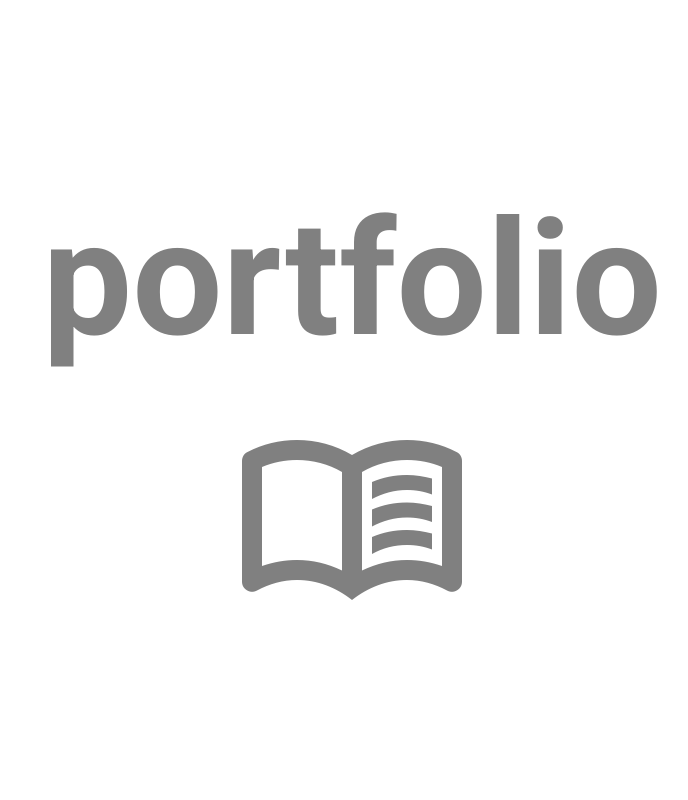
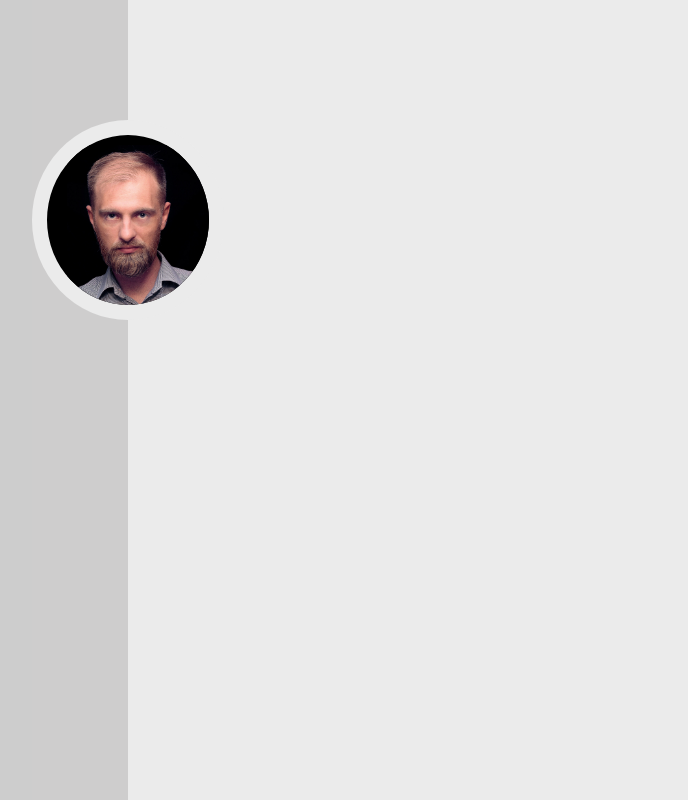
Before and after one commit to thabek/portfolio, a plain HTML site: page docs/index.html in a window 1280 px wide. Shown: the whole page, without its empty margins (288-976 px from the left). Drawn offline with nearby package versions, Linux system fonts and the light colour scheme.

Commit message:
update index

```diff
--- a/docs/css/index.css
+++ b/docs/css/index.css
@@ -9,23 +9,46 @@ body {
 
 .container {
 	display: flex;
-	flex-direction: column;
+	flex-direction: row;
 	align-items: center;
-	justify-content: center;
 	height: 100%;
 }
 
-h1 {
-	color: gray;
-	font-size: 10rem;
+.left-pane {
+	width: 25%;
+	height: 100%;
+	background-color: rgba(205, 205, 205);
 }
 
-.material-symbols-outlined {
-	color: gray;
-	font-size: 15rem;
-	font-variation-settings:
-		'FILL' 0,
-		'wght' 400,
-		'GRAD' 0,
-		'opsz' 24
+.center-pane {
+	width: 15%;
+	height: 100%;
+	background-image: url('/gfx/bg.svg');
+	background-repeat: repeat;
+	display: flex;
+	justify-content: center;
 }
+
+.right-pane {
+	width: 60%;
+	height: 100%;
+	background-color: rgba(235, 235, 235);
+}
+
+.photo-container {
+	background-color: #000000;
+	display: flex;
+	width: 200px;
+	height: 200px;
+	border-radius: 50%;
+	overflow: hidden;
+	border: 15px solid rgba(235, 235, 235);
+	position: relative;
+	top: 15%;
+}
+
+.photo {
+	position: relative;
+	left: 20px;
+	top: 10px;
+}
--- a/docs/index.html
+++ b/docs/index.html
@@ -18,8 +18,15 @@
 
 <body>
   <div class="container">
-    <h1>portfolio</h1>
-    <h2 class="material-symbols-outlined">menu_book</h2>
+    <div class="left-pane"></div>
+    <div class="center-pane">
+      <div class="photo-container">
+        <div class="photo">
+          <img src="./gfx/01.jpg">
+        </div>
+      </div>
+    </div>
+    <div class="right-pane"></div>
   </div>
 </body>
 
```
Also changed, not shown: docs/gfx/01.jpg (added), docs/gfx/bg.svg (added), docs/gfx/menu.svg (added).
